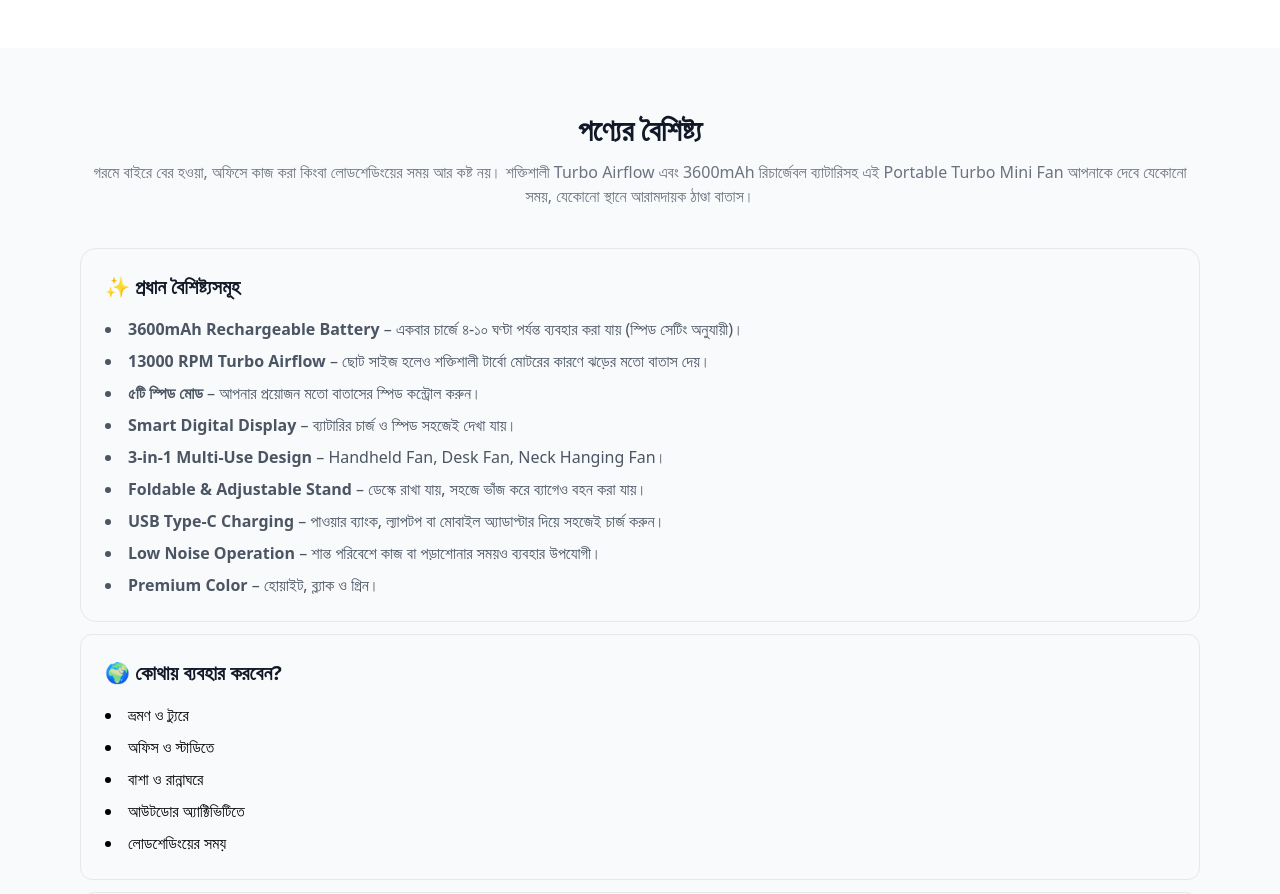
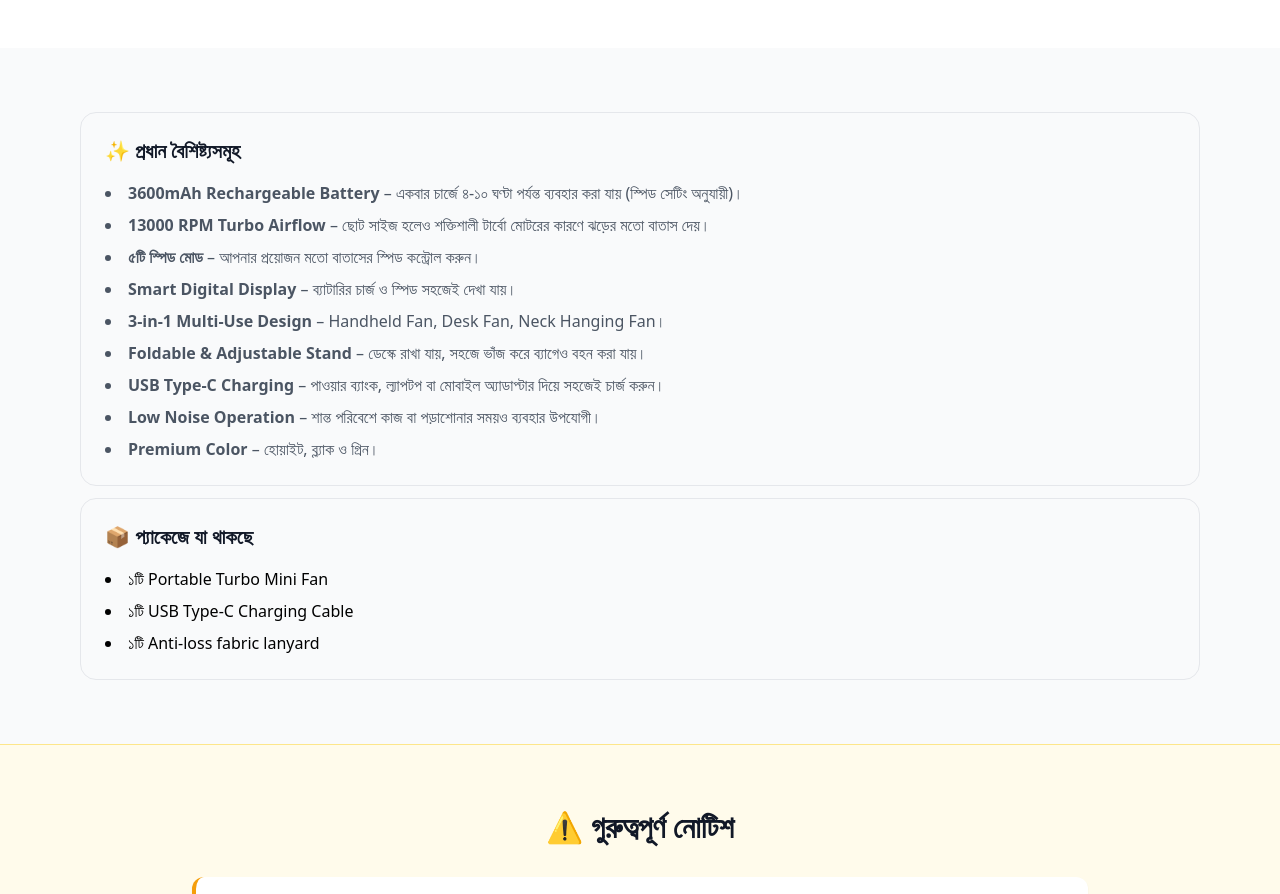
Before and after one commit to naqib-1925ii/astha-imports, a React (Vite) app: page / in a window 1280 px wide. Shown: the part 923-1817 px from the top of the page. Built offline with nearby package versions, Linux system fonts and the light colour scheme.

Commit message:
remove features subtitle and usage section

```diff
--- a/src/App.tsx
+++ b/src/App.tsx
@@ -259,12 +259,6 @@ const OrderForm = ({
 
 export default function App() {
 
-useEffect(() => {
-  if (typeof window.fbq !== 'undefined') {
-    window.fbq('track', 'ViewContent');
-  }
-}, []);
-
   const [selectedImage, setSelectedImage] = useState(0);
   const [quantity, setQuantity] = useState(1);
   const [formData, setFormData] = useState({ name: '', phone: '', city: '', address: '' });
@@ -317,16 +311,12 @@ useEffect(() => {
   const totalPrice = (PRODUCT_PRICE * quantity) + deliveryCharge;
 
   useEffect(() => {
-    window.fbq?.('track', 'ViewContent');
-    const handleScroll = () => {
-    };
-    window.addEventListener('scroll', handleScroll);
-    return () => window.removeEventListener('scroll', handleScroll);
+   window.fbq?.('track', 'ViewContent');
   }, []);
 
   const scrollToOrder = () => {
     orderFormRef.current?.scrollIntoView({ behavior: 'smooth', block: 'start' });
-    window.fbq?.('track', 'Lead');
+    window.fbq?.('track', 'InitiateCheckout');
     setMobileMenuOpen(false);
   };
 
@@ -334,7 +324,6 @@ useEffect(() => {
     e.preventDefault();
     setSubmitting(true);
     setSubmitError('');
-    window.fbq?.('track', 'Lead');
 
     // Prevent submit if phone validation failed
     if (phoneError) {
@@ -368,7 +357,6 @@ useEffect(() => {
   );
 
   window.fbq?.('track', 'Lead');
-
   setSubmitted(true);
 
 } catch {
@@ -534,10 +522,7 @@ useEffect(() => {
       {/* Features Section */}
       <section id="features" className="py-16 bg-gray-50">
         <div className="max-w-6xl mx-auto px-4">
-          <div className="text-center mb-10">
-            <h2 className="text-2xl md:text-3xl font-bold text-gray-900 mb-3">পণ্যের বৈশিষ্ট্য</h2>
-            <p className="text-gray-500 max-w-xxl mx-auto">গরমে বাইরে বের হওয়া, অফিসে কাজ করা কিংবা লোডশেডিংয়ের সময় আর কষ্ট নয়। শক্তিশালী Turbo Airflow এবং 3600mAh রিচার্জেবল ব্যাটারিসহ এই Portable Turbo Mini Fan আপনাকে দেবে যেকোনো সময়, যেকোনো স্থানে আরামদায়ক ঠাণ্ডা বাতাস।</p>
-          </div>
+
           <div className="grid md:grid-cols-1 gap-3">
             <div className="bg-gray-50 rounded-2xl p-6 space-y-4 border border-gray-200">
                   <h3 className="text-xl font-bold text-gray-900">✨ প্রধান বৈশিষ্ট্যসমূহ</h3>
@@ -554,16 +539,6 @@ useEffect(() => {
                   </ul>
                 </div>
 
-                <div className="bg-gray-50 rounded-xl p-6 space-y-4 border border-gray-200">
-                  <h3 className="text-xl font-bold text-gray-900">🌍 কোথায় ব্যবহার করবেন?</h3>
-                  <ul className="list-disc list-inside space-y-2">
-                    <li>ভ্রমণ ও ট্যুরে</li>
-                    <li>অফিস ও স্টাডিতে</li>
-                    <li>বাশা ও রান্নাঘরে</li>
-                    <li>আউটডোর অ্যাক্টিভিটিতে</li>
-                    <li>লোডশেডিংয়ের সময়</li>
-                  </ul>
-                </div>
                 <div className="bg-gray-50 rounded-2xl p-6 space-y-4 border border-gray-200">
                   <h3 className="text-xl font-bold text-gray-900">📦 প্যাকেজে যা থাকছে</h3>
                   <ul className="list-disc list-inside space-y-2">
```
